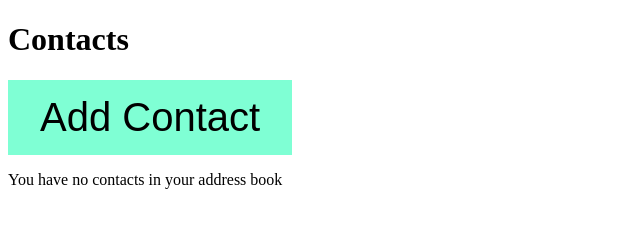
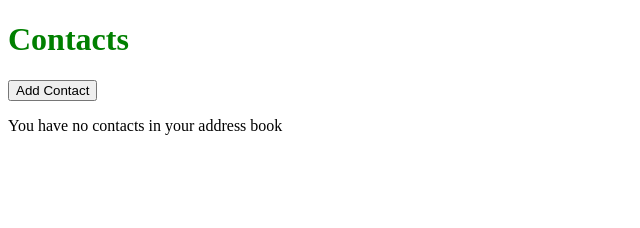
Before and after one commit to SaraFrantzen/addressBook, a website: page index.html in a window 1280 px wide. Shown: the whole page, without its empty margins (0-640 px from the left). Drawn offline with Linux system fonts and the light colour scheme.

Commit message:
moving js files to rootfolder

```diff
--- a/index.html
+++ b/index.html
@@ -27,6 +27,6 @@
         <input id="submit" type="submit" value="Save contact">
     </form>
     <div id="contact-list"></div>
-    <script src="./assets/js/app.js"></script>
+    <script src="app.js"></script>
 </body>
 </html>
--- a/server.js
+++ b/server.js
@@ -8,5 +8,5 @@ middleware: [superstatic({ stack: 'strict' })]
 },
 port: 3001,
 watch: true,
-files: ['./src/*.html', './src/**/*.css', './src/**/*.js']
+files: ['./src/*.html', './src/*.css', './src/**/*.js']
 });
--- a/style.css
+++ b/style.css
@@ -1,11 +1,5 @@
-button {
-    background-color: aquamarine;
-    border: none;
-    color: black;
-    padding: 15px 32px;
-    text-align: center;
-    text-decoration: none;
-    display: inline-block;
-    font-size: 40px;
-    cursor: pointer;
+
+h1 {
+    color: green
+
 }
```
Also changed, not shown: app.js (renamed from src/assets/js/app.js), userCanCreateAContact.feature.js (renamed from cypress/integration/userCanCreateAContact.feature.js), userCanToggleVisbilityOfNewContactForm.feature.js (renamed from cypress/integration/userCanToggleVisbilityOfNewContactForm.feature.js).
